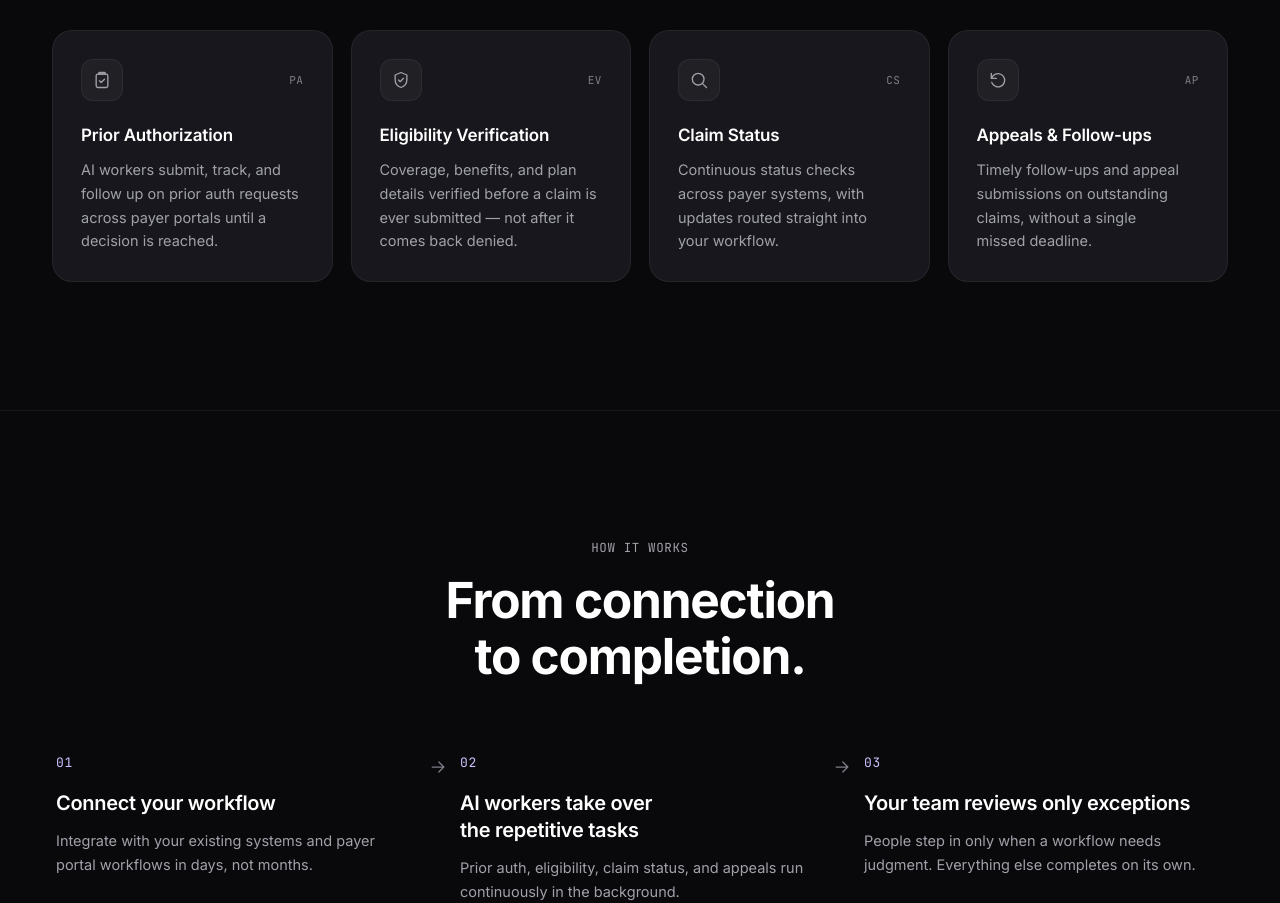
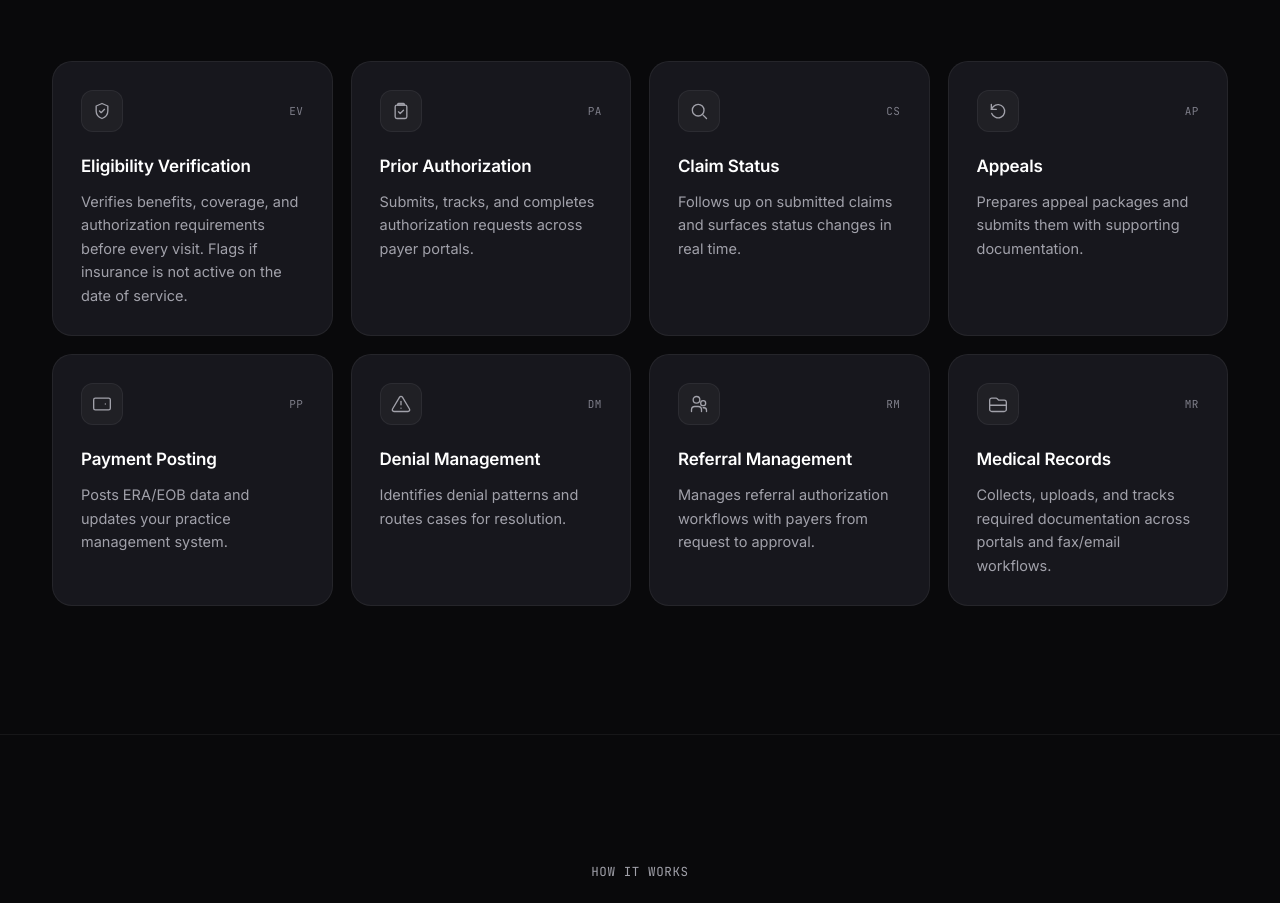
Before and after one commit to PranitZ/mitowiz-website, a Next.js app: page / in a window 1280 px wide. Shown: the part 1891-2794 px from the top of the page. Built offline with nearby package versions, Linux system fonts and the light colour scheme.

Commit message:
Broaden site to full payer operations workforce with 8 workflow cards and 4-step process

```diff
--- a/components/hero.tsx
+++ b/components/hero.tsx
@@ -46,7 +46,7 @@ export function Hero() {
             {...fadeUp(0.18)}
             className="mt-7 max-w-[560px] text-pretty text-[1.05rem] leading-relaxed text-secondary md:text-[1.2rem]"
           >
-            MitoWiz deploys AI workers that handle prior authorizations, eligibility checks, and claim status follow-ups across payer portals — so your RCM team clears more volume without adding headcount.
+            MitoWiz automates every repetitive workflow in payer portals — eligibility, prior authorization, claim status, appeals, payment posting, denial management, referral management, and medical records. You define the rules. We build and run the workers.
           </motion.p>
 
           <motion.div {...fadeUp(0.28)} className="mt-10 flex flex-wrap items-center gap-4">
--- a/components/how-it-works.tsx
+++ b/components/how-it-works.tsx
@@ -5,18 +5,23 @@ import { ArrowRightIcon } from './icons'
 const steps = [
   {
     num: '01',
-    title: 'Connect your workflow',
-    text: 'Integrate with your existing systems and payer portal workflows in days, not months.',
+    title: 'Tell us your pain',
+    text: 'Which workflows are eating your team’s time? Prior auth, eligibility, claim status, appeals, payment posting, or something else.',
   },
   {
     num: '02',
-    title: 'AI workers take over the repetitive tasks',
-    text: 'Prior auth, eligibility, claim status, and appeals run continuously in the background.',
+    title: 'Map your SOP',
+    text: 'We document your exact portal steps, rules, payer mix, and exceptions so the workflow matches how you already work.',
   },
   {
     num: '03',
-    title: 'Your team reviews only exceptions',
-    text: 'People step in only when a workflow needs judgment. Everything else completes on its own.',
+    title: 'Automate what can be automated',
+    text: 'We build browser-based workflows for the tasks that can be automated, and define clear handoffs for the ones that can’t. No pretending. No overpromising.',
+  },
+  {
+    num: '04',
+    title: 'Run & report',
+    text: 'We execute daily and send you structured results — submissions, approvals, denials, pending, and exceptions.',
   },
 ]
 
@@ -31,7 +36,7 @@ export function HowItWorks() {
           className="mb-14 md:mb-16"
         />
 
-        <ol className="grid list-none grid-cols-1 items-start gap-10 lg:grid-cols-[1fr_auto_1fr_auto_1fr] lg:gap-2">
+        <ol className="grid list-none grid-cols-1 items-start gap-10 lg:grid-cols-[1fr_auto_1fr_auto_1fr_auto_1fr] lg:gap-2">
           {steps.map((step, i) => (
             <li key={step.num} className="contents">
               <Reveal delay={i * 0.08} className="p-1">
--- a/components/icons.tsx
+++ b/components/icons.tsx
@@ -126,6 +126,45 @@ export function ArrowUpRightIcon(props: IconProps) {
   )
 }
 
+export function WalletIcon(props: IconProps) {
+  return (
+    <svg {...base} {...props}>
+      <rect x="2" y="5" width="20" height="14" rx="2" />
+      <path d="M16 12h.01" />
+    </svg>
+  )
+}
+
+export function ExclamationTriangleIcon(props: IconProps) {
+  return (
+    <svg {...base} {...props}>
+      <path d="M12 9v4" />
+      <path d="M12 17h.01" />
+      <path d="M10.29 3.86 1.82 18a2 2 0 0 0 1.71 3h16.94a2 2 0 0 0 1.71-3L13.71 3.86a2 2 0 0 0-3.42 0Z" />
+    </svg>
+  )
+}
+
+export function UserGroupIcon(props: IconProps) {
+  return (
+    <svg {...base} {...props}>
+      <circle cx="9" cy="7" r="4" />
+      <path d="M3 21v-2a4 4 0 0 1 4-4h4a4 4 0 0 1 4 4v2" />
+      <circle cx="17" cy="11" r="3" />
+      <path d="M21 21v-1.5a3 3 0 0 0-3-3h-1" />
+    </svg>
+  )
+}
+
+export function FolderOpenIcon(props: IconProps) {
+  return (
+    <svg {...base} {...props}>
+      <path d="M2 7.5A2.5 2.5 0 0 1 4.5 5h5.172a2 2 0 0 1 1.414.586l1.828 1.828H19.5A2.5 2.5 0 0 1 22 9.5v9a2.5 2.5 0 0 1-2.5 2.5h-15A2.5 2.5 0 0 1 2 18.5Z" />
+      <path d="M2 13.5h20" />
+    </svg>
+  )
+}
+
 export function MenuIcon(props: IconProps) {
   return (
     <svg {...base} {...props}>
--- a/components/workflow-cards.tsx
+++ b/components/workflow-cards.tsx
@@ -1,31 +1,55 @@
 import { Reveal } from './reveal'
 import { SectionHeader } from './section-header'
-import { DocumentCheckIcon, RefreshIcon, SearchIcon, ShieldCheckIcon } from './icons'
+import { DocumentCheckIcon, RefreshIcon, SearchIcon, ShieldCheckIcon, WalletIcon, ExclamationTriangleIcon, UserGroupIcon, FolderOpenIcon } from './icons'
 
 const cards = [
+  {
+    icon: ShieldCheckIcon,
+    tag: 'EV',
+    title: 'Eligibility Verification',
+    text: 'Verifies benefits, coverage, and authorization requirements before every visit. Flags if insurance is not active on the date of service.',
+  },
   {
     icon: DocumentCheckIcon,
     tag: 'PA',
     title: 'Prior Authorization',
-    text: 'AI workers submit, track, and follow up on prior auth requests across payer portals until a decision is reached.',
-  },
-  {
-    icon: ShieldCheckIcon,
-    tag: 'EV',
-    title: 'Eligibility Verification',
-    text: 'Coverage, benefits, and plan details verified before a claim is ever submitted — not after it comes back denied.',
+    text: 'Submits, tracks, and completes authorization requests across payer portals.',
   },
   {
     icon: SearchIcon,
     tag: 'CS',
     title: 'Claim Status',
-    text: 'Continuous status checks across payer systems, with updates routed straight into your workflow.',
+    text: 'Follows up on submitted claims and surfaces status changes in real time.',
   },
   {
     icon: RefreshIcon,
     tag: 'AP',
-    title: 'Appeals & Follow-ups',
-    text: 'Timely follow-ups and appeal submissions on outstanding claims, without a single missed deadline.',
+    title: 'Appeals',
+    text: 'Prepares appeal packages and submits them with supporting documentation.',
+  },
+  {
+    icon: WalletIcon,
+    tag: 'PP',
+    title: 'Payment Posting',
+    text: 'Posts ERA/EOB data and updates your practice management system.',
+  },
+  {
+    icon: ExclamationTriangleIcon,
+    tag: 'DM',
+    title: 'Denial Management',
+    text: 'Identifies denial patterns and routes cases for resolution.',
+  },
+  {
+    icon: UserGroupIcon,
+    tag: 'RM',
+    title: 'Referral Management',
+    text: 'Manages referral authorization workflows with payers from request to approval.',
+  },
+  {
+    icon: FolderOpenIcon,
+    tag: 'MR',
+    title: 'Medical Records',
+    text: 'Collects, uploads, and tracks required documentation across portals and fax/email workflows.',
   },
 ]
 
```
